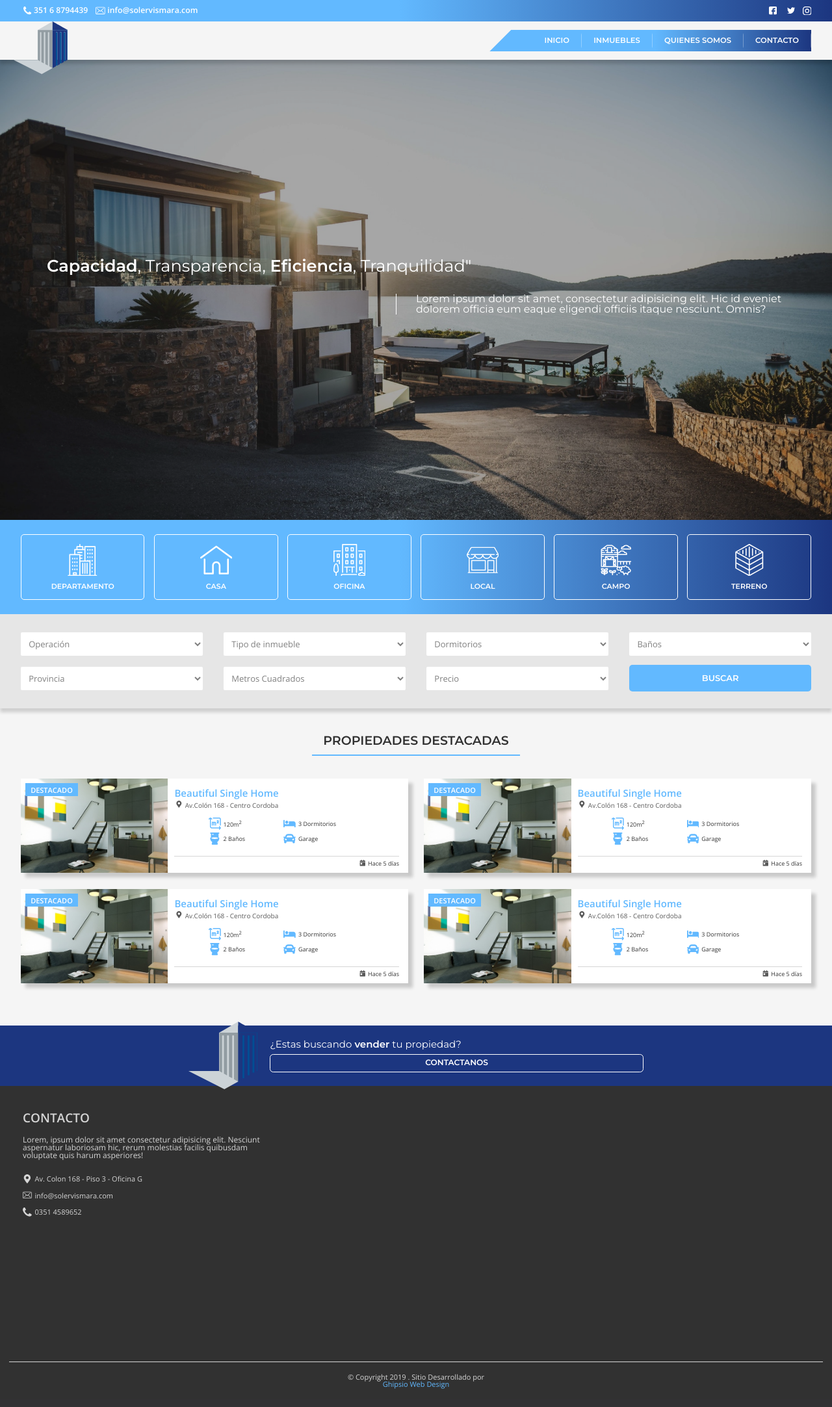
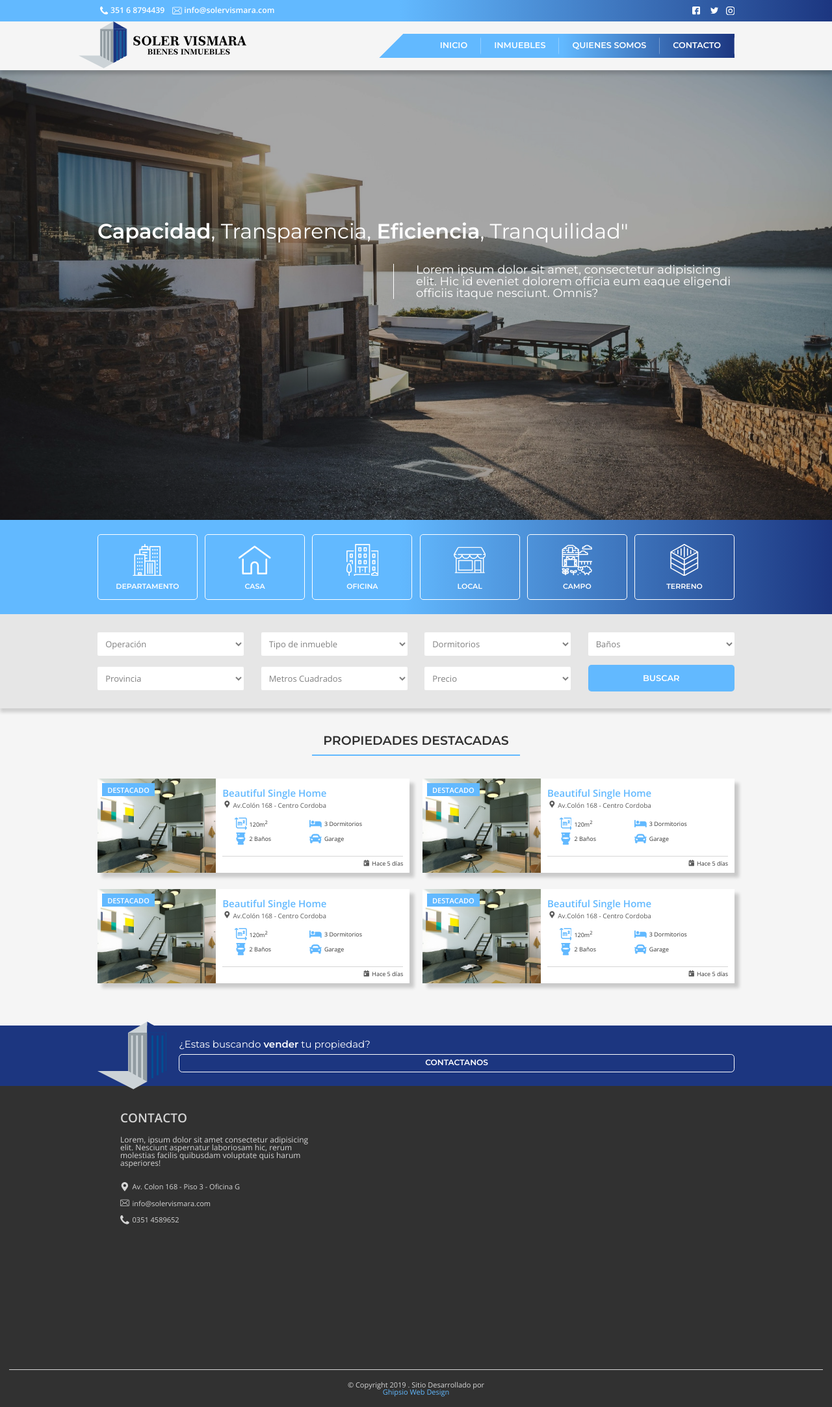
Before and after one commit to javipons22/SolerVismara, a PHP site: page / in a window 1280 px wide. Shown: the whole page at 65% size. Before the commit the page ends 2137 px from the top, so only its background shows below. Run offline with PHP 8.4, Linux system fonts and the light colour scheme; a map, chart or similar area stays blank; grey boxes are pictures that could not be loaded.

Commit message:
header y banner laptop

```diff
--- a/index.html
+++ b/index.html
@@ -35,6 +35,7 @@
         <div class="main-header">
             <div class="main-header__container container">
                 <picture class="main-header__logo">
+                    <source media="(min-width: 1025px)" srcset="img/logotexto.svg">
                     <img src="img/logo.svg" alt="logo empresa">
                 </picture>
                 <button class="main-header__button">
@@ -297,6 +298,7 @@
     <!-- fin seccion tasaciones -->
     <!-- footer -->
     <footer class="footer">
+        <div class="container">
             <div class="contacto">
                 <h2 class="contacto__titulo">CONTACTO</h2>
                 <p class="contacto__descripcion">Lorem, ipsum dolor sit amet consectetur adipisicing elit. Nesciunt aspernatur laboriosam hic, rerum molestias facilis quibusdam voluptate quis harum asperiores!</p>
@@ -306,6 +308,7 @@
                     <li><img class="contacto__icono icon" src="img/telephone.svg" alt="icono gps">0351 4589652</li>
                 </ul>
                 <iframe  class="contacto__mapa" src="https://www.google.com/maps/embed?pb=!1m18!1m12!1m3!1d3405.0428677821155!2d-64.18736968445977!3d-31.412944981405214!2m3!1f0!2f0!3f0!3m2!1i1024!2i768!4f13.1!3m3!1m2!1s0x9432a2829c01190d%3A0xb3dbb12bee9d3a8f!2sAv.%20Col%C3%B3n%20168%2C%20X5022%20C%C3%B3rdoba!5e0!3m2!1sen!2sar!4v1576180339294!5m2!1sen!2sar" frameborder="0" style="border:0;" allowfullscreen=""></iframe>
+            </div>
         </div>
         <div class="copyright">	&copy; Copyright 2019 . Sitio Desarrollado por <a target="_blank" href="https://www.facebook.com/Ghipsio-111415540321377">Ghipsio Web Design</a></div>
     </footer>
--- /dev/null
+++ b/sass/partials/laptop.scss
@@ -0,0 +1,56 @@
+@include mq('xl') {
+    // Cambiar tamaños en estas lineas
+    .banner {
+        font-size: 2.0em;
+    }
+    .servicios {
+        font-size: 1.1em;
+    }
+    .top-header {
+        font-size:28px;
+    }
+    .main-header {
+        font-size:21px;
+    }
+    .tasaciones {
+        font-size: em(15px);
+    }
+    .container {
+        // Espacio de dos lados del contenedor
+        //margin: 0 em(11px);
+        width:100%;
+        max-width:$container-width;
+        margin:0 auto;
+    }
+    .main-header {
+        font-weight:600;
+        background:$blanco;
+        height:auto;
+        -webkit-box-shadow: 0px 6px 5px 0px rgba(0,0,0,0.16);
+        -moz-box-shadow: 0px 6px 5px 0px rgba(0,0,0,0.16);
+        box-shadow: 0px 6px 5px 0px rgba(0,0,0,0.16);
+        &__logo {
+            img {
+                height:em(55px);
+                position:relative;
+                transform:translateX(-7%);
+            }
+        }
+        &__container {
+            height:auto;
+        }
+    }
+    .banner {
+        margin-top:0;
+        height:100vh;
+        &__info {
+            max-width:$container-width;
+        }
+        &__titulo {
+            padding:0;
+        }
+        &__descripcion {
+            font-size:em(9px);
+        }
+    }
+}
--- a/sass/partials/variables.scss
+++ b/sass/partials/variables.scss
@@ -7,6 +7,7 @@ $negro-oscuro: rgba(0,0,0,0.8);
 $blanco: rgb(245,245,245);
 $blanco-oscuro: #e6e6e6;
 $gris: rgba(255,255,255,0.8);
+$container-width: 980px;
 
 @function em($size) {
     $emSize: $size / 16px;
@@ -19,7 +20,7 @@ $gris: rgba(255,255,255,0.8);
 }
 
 // media queries
-$breakpoints:( 'sm':576px, 'lg':768px, 'xl':1024px, 'xxl':1380px );
+$breakpoints:( 'sm':576px, 'lg':768px, 'xl':1025px, 'xxl':1440px );
 @mixin mq($break) {
     $value: map-get($breakpoints, $break);
     $sm: map-get($breakpoints, 'sm');
--- a/sass/style.scss
+++ b/sass/style.scss
@@ -2,4 +2,5 @@
 @import'partials/reset';
 @import'partials/main';
 @import'partials/tablet';
+@import'partials/laptop';
 @import'partials/hamb-icon';
--- a/style.css
+++ b/style.css
@@ -724,6 +724,64 @@ body {
     flex-basis: 23%;
   }
 }
+@media (min-width: 1025px) {
+  .banner {
+    font-size: 2em;
+  }
+
+  .servicios {
+    font-size: 1.1em;
+  }
+
+  .top-header {
+    font-size: 28px;
+  }
+
+  .main-header {
+    font-size: 21px;
+  }
+
+  .tasaciones {
+    font-size: 0.9375em;
+  }
+
+  .container {
+    width: 100%;
+    max-width: 980px;
+    margin: 0 auto;
+  }
+
+  .main-header {
+    font-weight: 600;
+    background: whitesmoke;
+    height: auto;
+    -webkit-box-shadow: 0px 6px 5px 0px rgba(0, 0, 0, 0.16);
+    -moz-box-shadow: 0px 6px 5px 0px rgba(0, 0, 0, 0.16);
+    box-shadow: 0px 6px 5px 0px rgba(0, 0, 0, 0.16);
+  }
+  .main-header__logo img {
+    height: 3.4375em;
+    position: relative;
+    transform: translateX(-7%);
+  }
+  .main-header__container {
+    height: auto;
+  }
+
+  .banner {
+    margin-top: 0;
+    height: 100vh;
+  }
+  .banner__info {
+    max-width: 980px;
+  }
+  .banner__titulo {
+    padding: 0;
+  }
+  .banner__descripcion {
+    font-size: 0.5625em;
+  }
+}
 .menu-wrapper {
   height: 11px;
   cursor: pointer;
```
Also changed, not shown: partials/laptop.css (added, +71 -0 lines), img/logotexto.svg (renamed from img/logo con texto.svg), 2 other files. Lines whose indentation alone changed are shown as unchanged.
